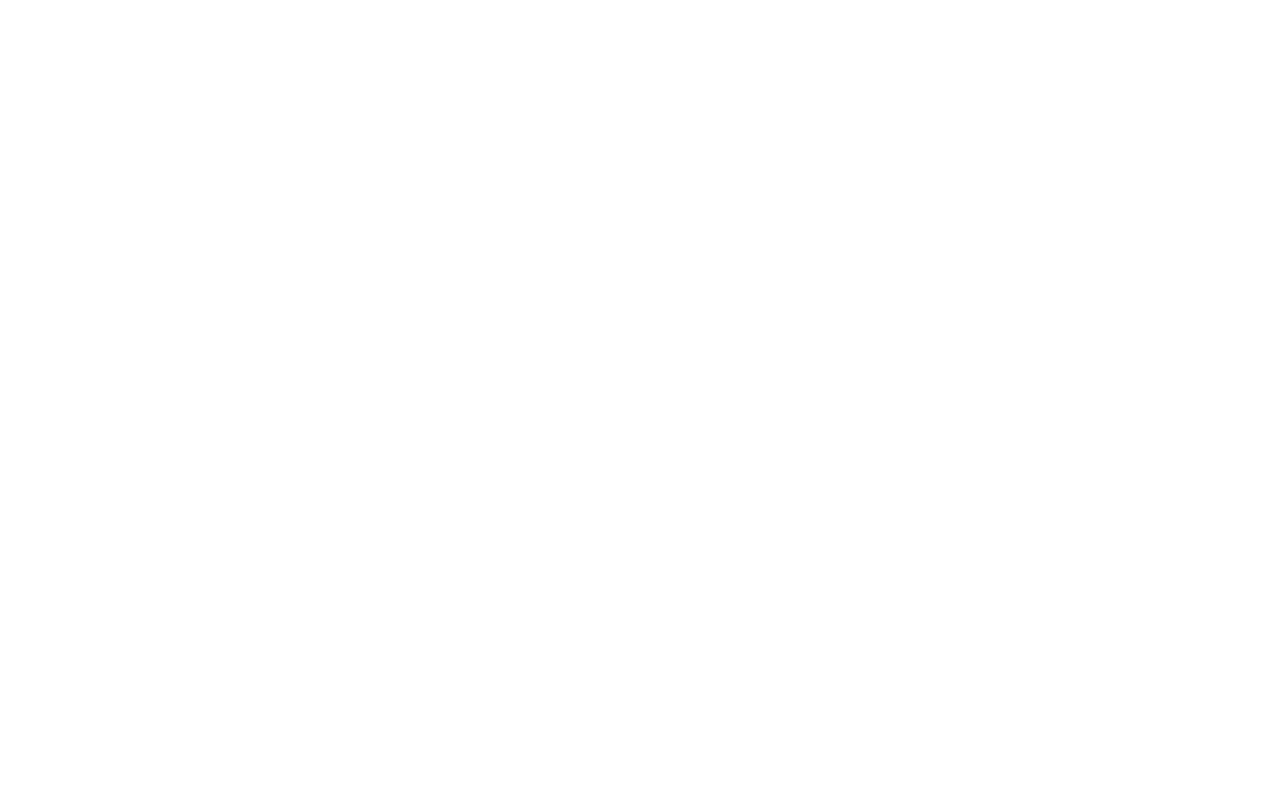
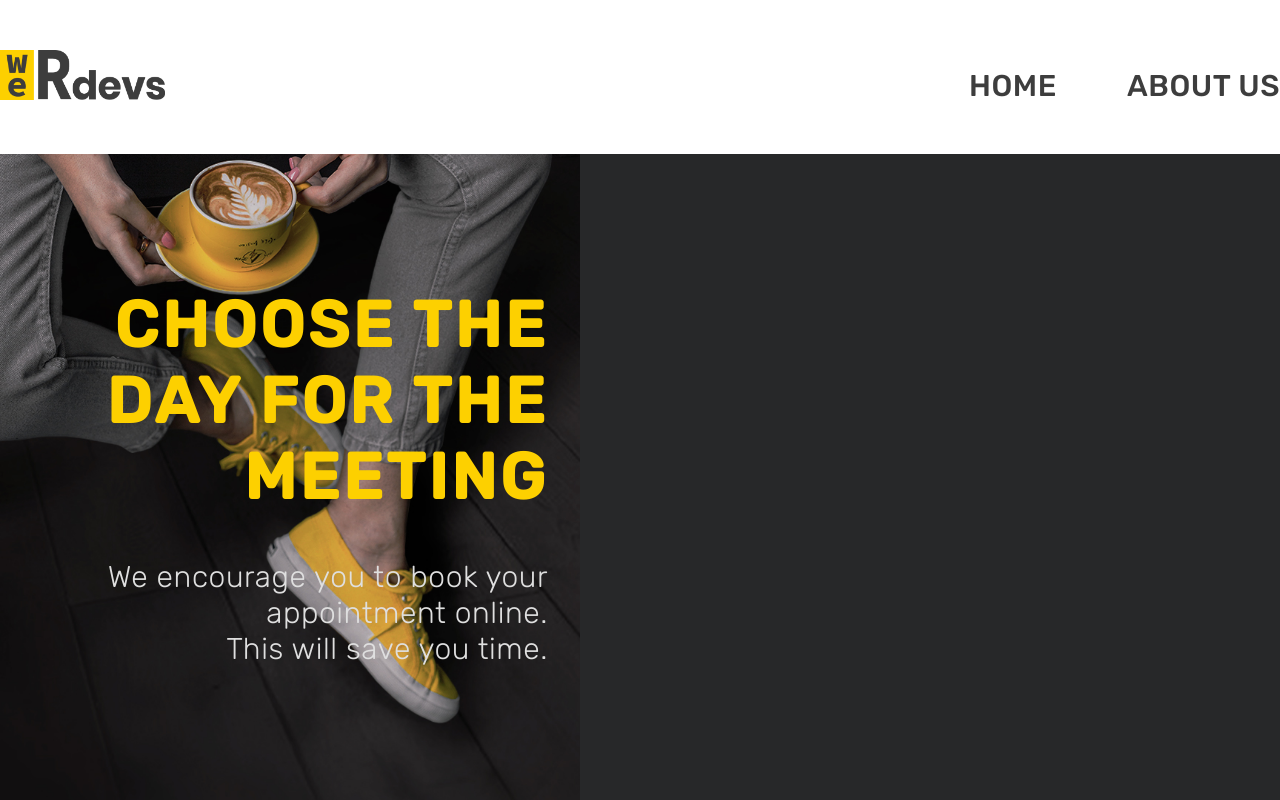
Before and after one commit to n7-remax/react-calendar, a React (Create React App) app: page / in a window 1280 px wide. Built offline with nearby package versions, Linux system fonts and the light colour scheme.

Commit message:
created base components and layout

```diff
--- a/src/components/App.js
+++ b/src/components/App.js
@@ -1,10 +1,16 @@
 import React from 'react';
+
+import Header from './Header/Header'
+import Home from './Home/Home';
+
 import '../styles/style.scss'
+
 
 function App() {
   return (
     <div className="App">
-
+      <Header/>
+      <Home/>
     </div>
   );
 }
--- /dev/null
+++ b/src/components/Header/Header.js
@@ -0,0 +1,23 @@
+import React from 'react';
+
+import logo from '../../assets/logo.png'
+
+function Header() {
+    return (
+        <header className="Header">
+            <div className="container">
+                <div className="logo">
+                    <a href="#">
+                    <img src={logo} alt="logo" />
+                    </a>
+                </div>
+                <nav className="navigation">
+                    <a href="#">Home</a>
+                    <a href="#">About Us</a>
+                </nav>
+            </div>
+        </header>
+    );
+}
+
+export default Header;
--- /dev/null
+++ b/src/components/Home/Calendar/Calendar.js
@@ -0,0 +1,10 @@
+import React from 'react';
+
+function Calendar() {
+  return (
+    <div className="Calendar">
+    </div>
+  );
+}
+
+export default Calendar;
--- /dev/null
+++ b/src/components/Home/Home.js
@@ -0,0 +1,25 @@
+import React from 'react';
+import Calendar from './Calendar/Calendar';
+
+function Home() {
+    return (
+        <div className="Home">
+
+                <div className="home-wrapper">
+                    <div className="home-heading">
+                        <h1>Choose the day for the meeting</h1>
+                    </div>
+                    <div className="home-text">
+                        <p>We encourage you to book your appointment online.</p>
+                        <p>This will save you time.</p>
+                    </div>
+                </div>
+                <div className="calendar-box">
+                    <Calendar />
+                </div>
+
+        </div>
+    );
+}
+
+export default Home;
--- a/src/styles/style.scss
+++ b/src/styles/style.scss
@@ -0,0 +1,113 @@
+@import url('https://fonts.googleapis.com/css2?family=Rubik:wght@300;400;500&display=swap');
+
+$primary-color: #FDD000;
+
+* {
+    font-family: 'Rubik', sans-serif;
+}
+h1,h2,h3,h4,h5,h6,p {
+    margin: 0;
+}
+
+.App {
+    background: url(../assets/bg.jpg);
+    background-repeat: no-repeat;
+    background-size: cover;
+    background-position-y: 50px;
+    // background-position-x: -150px;
+    height: 100vh;
+}
+
+.container {
+    max-width: 1700px;
+    margin: 0 auto;
+}
+
+//Header
+
+.Header {
+    background: white;
+    .container {
+        display: flex;
+        justify-content: space-between;
+        padding: 50px 0px;
+    }
+}
+
+.logo {
+    img {
+        width: 165px;
+        height: 50px;
+    }
+}
+
+.navigation {
+    align-items: flex-end;
+    display: flex;
+
+    a {
+        text-decoration: none;
+        position: relative;
+        letter-spacing: 0.56px;
+        color: #3D3D3D;
+        text-transform: uppercase;
+        font-size: 30px;
+        font-weight: 500;
+        cursor: pointer;
+
+        &:first-child{
+            margin-right: 70px;
+        }
+        &:hover:before {
+            content: "";
+            position: absolute;
+            bottom: -15px;
+            background: $primary-color;
+            width: 15px;
+            height: 15px;
+            border-radius: 100%;
+            left:calc(50% - 8px);
+        }
+    }
+}
+
+//Home
+
+.Home {
+    display: flex;
+    justify-content: flex-end;
+    align-items: center;
+
+    .home-wrapper {
+        max-width: 615px;
+        margin-right: 32px;
+    }
+    .home-heading {
+        margin-bottom: 44px;
+
+        h1 {
+            color: $primary-color;
+            font-size: 64px;
+            text-align: right;
+            text-transform: uppercase;
+            letter-spacing: 3.5px;
+        }
+    }
+    .home-text {
+        p {
+            font-weight: 300;
+            font-size: 30px;
+            text-align: right;
+            letter-spacing: 0.6px;
+            color: #DFDFDF;
+        }
+    }
+}
+
+//Calendar
+
+.Calendar {
+    height: calc(100vh - 154px);
+    width: 700px;
+    background: #272829;
+}
```
Also changed, not shown: src/components/AboutUs/AboutUs.js (added, +10 -0 lines).
